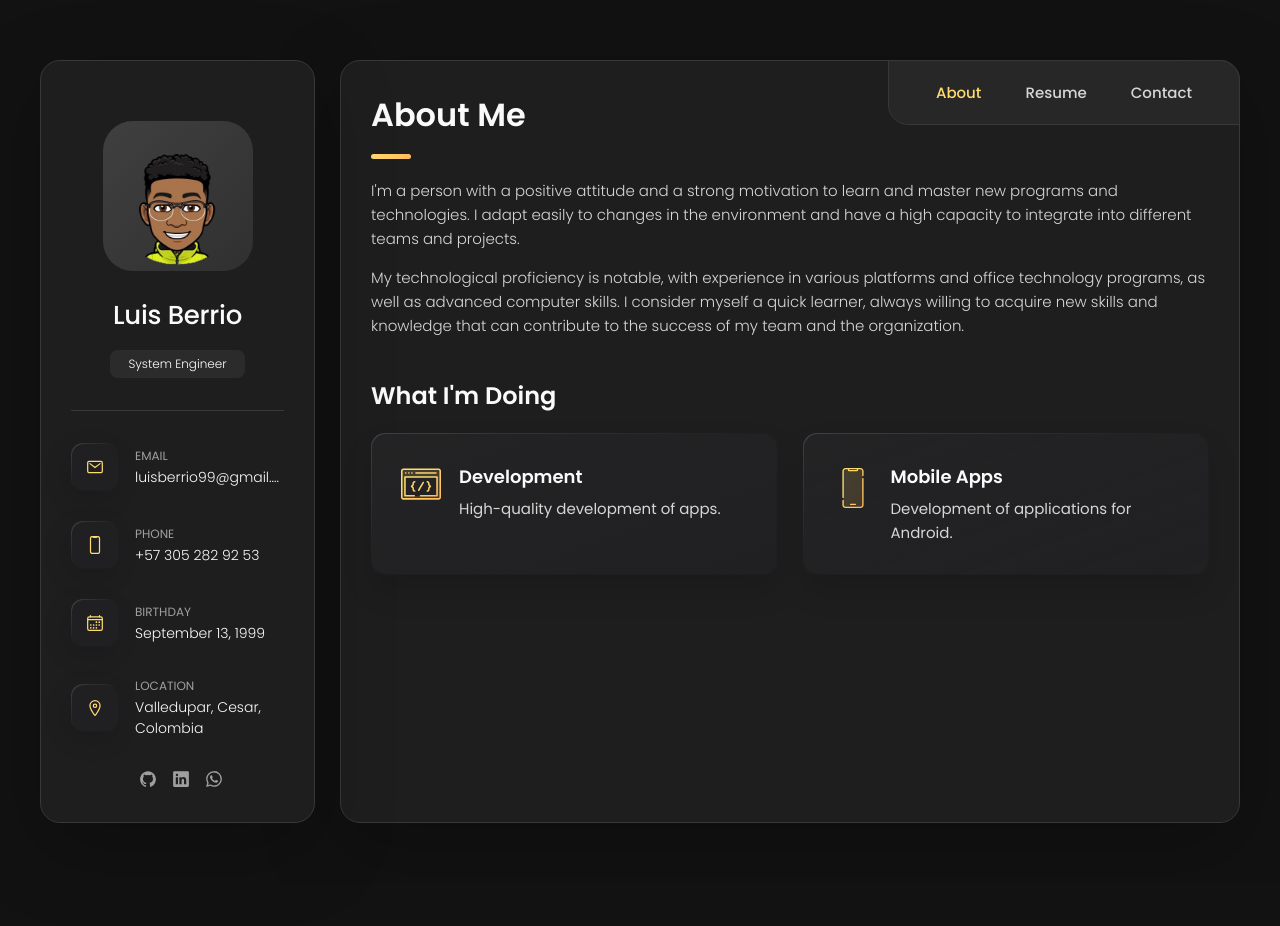
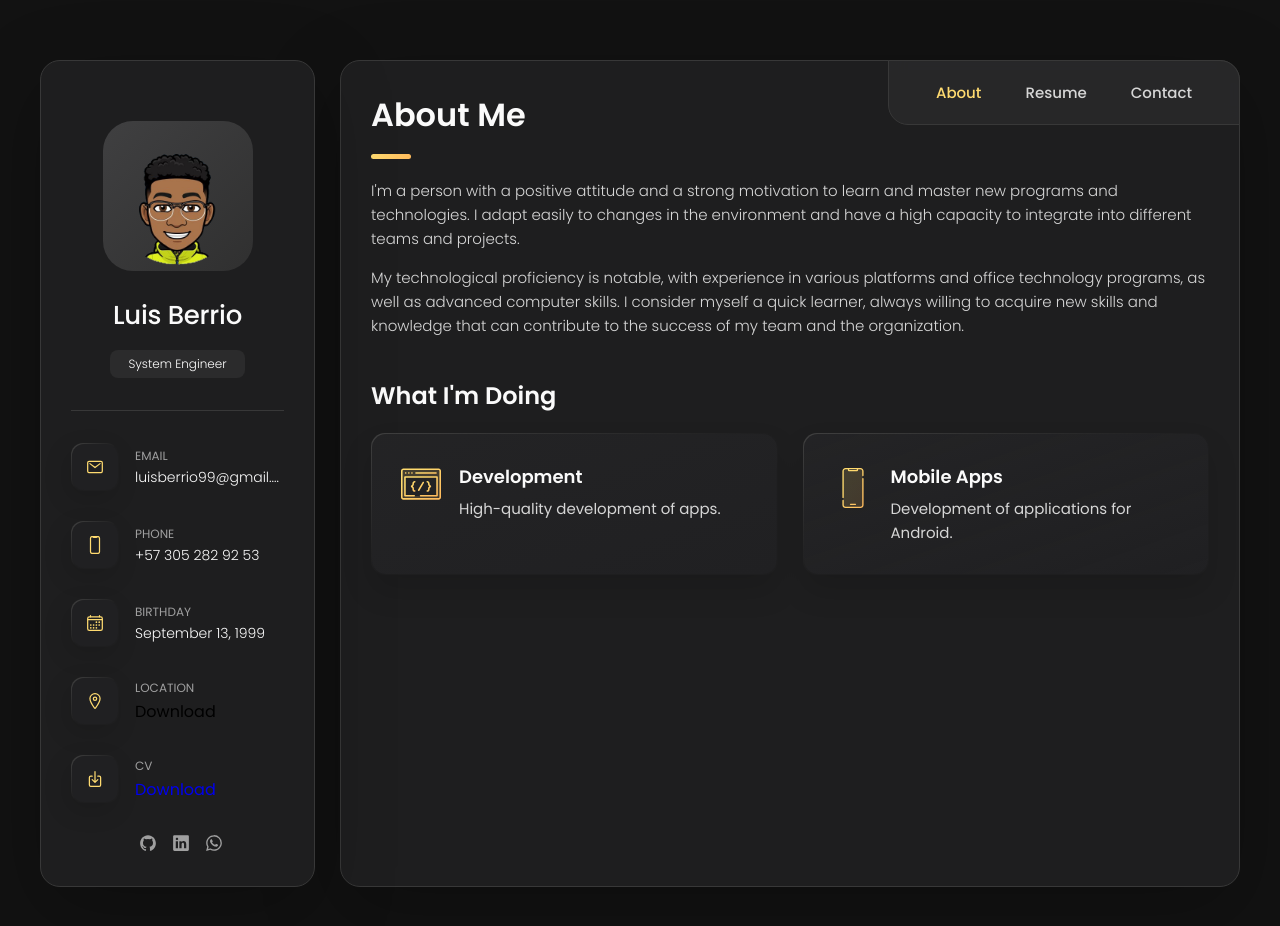
Before and after one commit to Luis-Berrio/Luis-Berrio.github.io, a plain HTML site: page index.html in a window 1280 px wide. Before the commit the page ends 883 px from the top, so only its background shows below. Drawn offline with nearby package versions, Linux system fonts and the light colour scheme.

Commit message:
add download cv

```diff
--- a/index.html
+++ b/index.html
@@ -116,7 +116,19 @@
               <div class="contact-info">
                 <p class="contact-title">Location</p>
 
-                <address>Valledupar, Cesar, Colombia</address>
+                <a>Download</a>
+              </div>
+            </li>
+
+            <li class="contact-item">
+              <div class="icon-box">
+                <ion-icon name="download-outline"></ion-icon>
+              </div>
+
+              <div class="contact-info">
+                <p class="contact-title">CV</p>
+
+                <a href="./assets/Hoja de vida Luis Berrio.pdf" download="Hoja de vida Luis Berrio.pdf">Download</a>
               </div>
             </li>
           </ul>
```
Also changed, not shown: 1 other file.
